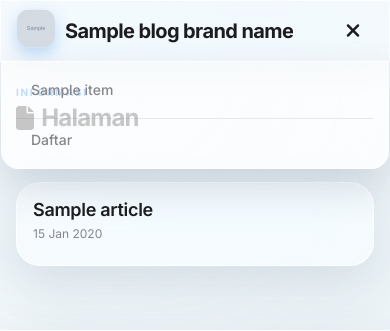
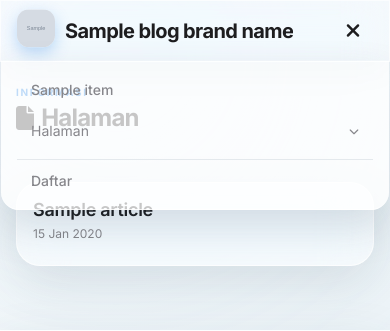
Before and after one commit to hyuwafi40/gsx, a Django app: template blog/templates/blog/page/list.html in a window 390 px wide, after a click that opens the changed part. Shown: the top 331 px of the page. Run offline with Django 5.2, Linux system fonts and the light colour scheme; the template is opened without the code that fills it: most values are stand-ins (such as "Sample title", 1, 10 or a date in 2020); grey boxes marked "Sample" are stand-in pictures.

Commit message:
optimasi navbar blog

```diff
--- a/blog/navbar.py
+++ b/blog/navbar.py
@@ -47,8 +47,9 @@ def get_navbar_context(request):
     ]
 
     pages = Page.objects.filter(status="published").order_by("title")
+    page_items = []
     for page in pages:
-        menu_items.append(
+        page_items.append(
             {
                 "label": page.title,
                 "url": reverse("blog:page_detail", args=[page.slug]),
@@ -59,6 +60,8 @@ def get_navbar_context(request):
 
     return {
         "blog_nav_items": menu_items,
+        "blog_page_items": page_items,
+        "blog_pages_active": any(item["active"] for item in page_items),
         "blog_brand_name": brand.name,
         "blog_brand_logo": brand.logo,
         "blog_registration_url": "https://forms.gle/qfS3iRQF8cXBVgEm8",
--- a/blog/templates/blog/base/navbar.html
+++ b/blog/templates/blog/base/navbar.html
@@ -17,6 +17,23 @@
                    {% if item.active %}aria-current="page"{% endif %}
                    {% if item.external %}target="_blank" rel="noopener noreferrer"{% endif %}>{{ item.label }}</a>
             {% endfor %}
+            {% if blog_page_items %}
+                <div class="blog-nav-dropdown {% if blog_pages_active %}active{% endif %}">
+                    <button type="button"
+                            class="blog-nav-link blog-nav-dropdown-toggle"
+                            aria-expanded="false"
+                            aria-controls="blogPagesMenu">
+                        Halaman <i class="fa-solid fa-chevron-down" aria-hidden="true"></i>
+                    </button>
+                    <div class="blog-nav-dropdown-menu" id="blogPagesMenu">
+                        {% for item in blog_page_items %}
+                            <a href="{{ item.url }}"
+                               class="blog-nav-link {% if item.active %}active{% endif %}"
+                               {% if item.active %}aria-current="page"{% endif %}>{{ item.label }}</a>
+                        {% endfor %}
+                    </div>
+                </div>
+            {% endif %}
             <a href="{{ blog_registration_url }}"
                class="blog-nav-mobile-action blog-nav-link"
                target="_blank"
--- a/static/css/blog.css
+++ b/static/css/blog.css
@@ -237,13 +237,15 @@ body::after {
 }
 
 .blog-nav-link:hover,
-.blog-nav-link.active {
+.blog-nav-link.active,
+.blog-nav-dropdown.active>.blog-nav-dropdown-toggle {
     color: var(--primary);
     background: rgba(255, 255, 255, 0.85);
     box-shadow: 0 4px 14px rgba(0, 0, 0, 0.03);
 }
 
 .blog-nav-link:focus-visible,
+.blog-nav-dropdown-toggle:focus-visible,
 .blog-btn:focus-visible,
 .blog-nav-toggle:focus-visible,
 .blog-footer-link:focus-visible,
@@ -254,6 +256,64 @@ body::after {
 
 .blog-nav-mobile-action {
     display: none;
+}
+
+.blog-nav-dropdown {
+    position: relative;
+}
+
+.blog-nav-dropdown-toggle {
+    display: inline-flex;
+    align-items: center;
+    gap: 8px;
+    border: 0;
+    background: transparent;
+    cursor: pointer;
+    font: inherit;
+}
+
+.blog-nav-dropdown-toggle i {
+    font-size: 10px;
+    transition: transform 0.3s var(--ease-ios);
+}
+
+.blog-nav-dropdown:hover .blog-nav-dropdown-toggle i,
+.blog-nav-dropdown:focus-within .blog-nav-dropdown-toggle i,
+.blog-nav-dropdown.open .blog-nav-dropdown-toggle i {
+    transform: rotate(180deg);
+}
+
+.blog-nav-dropdown-menu {
+    position: absolute;
+    top: calc(100% + 8px);
+    right: 0;
+    z-index: 100;
+    display: flex;
+    flex-direction: column;
+    min-width: 190px;
+    padding: 8px;
+    border: 1px solid var(--glass-border);
+    border-radius: var(--rad-md);
+    background: rgba(255, 255, 255, 0.92);
+    -webkit-backdrop-filter: blur(20px) saturate(180%);
+    backdrop-filter: blur(20px) saturate(180%);
+    box-shadow: var(--glass-shadow);
+    opacity: 0;
+    pointer-events: none;
+    transform: translateY(-6px);
+    transition: opacity 0.2s var(--ease-ios), transform 0.2s var(--ease-ios);
+}
+
+.blog-nav-dropdown:hover .blog-nav-dropdown-menu,
+.blog-nav-dropdown:focus-within .blog-nav-dropdown-menu,
+.blog-nav-dropdown.open .blog-nav-dropdown-menu {
+    opacity: 1;
+    pointer-events: auto;
+    transform: translateY(0);
+}
+
+.blog-nav-dropdown-menu .blog-nav-link {
+    white-space: nowrap;
 }
 
 .blog-btn {
@@ -1625,6 +1685,38 @@ body::after {
         padding-top: 12px;
     }
 
+    .blog-nav-dropdown {
+        width: 100%;
+    }
+
+    .blog-nav-dropdown-toggle {
+        width: 100%;
+        justify-content: space-between;
+        text-align: left;
+    }
+
+    .blog-nav-dropdown-menu {
+        position: static;
+        min-width: 0;
+        padding: 0 0 0 12px;
+        border: 0;
+        border-radius: 0;
+        background: transparent;
+        box-shadow: none;
+        opacity: 1;
+        pointer-events: auto;
+        transform: none;
+        display: none;
+    }
+
+    .blog-nav-dropdown.open .blog-nav-dropdown-menu {
+        display: flex;
+    }
+
+    .blog-nav-dropdown-menu .blog-nav-link {
+        width: 100%;
+    }
+
     .blog-nav-actions {
         display: none;
     }
--- a/static/js/blog.js
+++ b/static/js/blog.js
@@ -6,14 +6,34 @@ document.addEventListener("DOMContentLoaded", () => {
 
     if (toggle && navLinks) {
         const icon = toggle.querySelector("i");
+        const dropdowns = navLinks.querySelectorAll(".blog-nav-dropdown");
 
         const closeNavigation = (restoreFocus = false) => {
             navLinks.classList.remove("open");
             toggle.setAttribute("aria-expanded", "false");
             toggle.setAttribute("aria-label", "Buka navigasi");
             icon?.classList.replace("fa-xmark", "fa-bars");
+            dropdowns.forEach((dropdown) => {
+                dropdown.classList.remove("open");
+                dropdown.querySelector(".blog-nav-dropdown-toggle")?.setAttribute("aria-expanded", "false");
+            });
             if (restoreFocus) toggle.focus();
         };
+
+        dropdowns.forEach((dropdown) => {
+            const dropdownToggle = dropdown.querySelector(".blog-nav-dropdown-toggle");
+            if (!dropdownToggle) return;
+
+            dropdownToggle.addEventListener("click", () => {
+                const isOpen = dropdown.classList.toggle("open");
+                dropdowns.forEach((otherDropdown) => {
+                    if (otherDropdown === dropdown) return;
+                    otherDropdown.classList.remove("open");
+                    otherDropdown.querySelector(".blog-nav-dropdown-toggle")?.setAttribute("aria-expanded", "false");
+                });
+                dropdownToggle.setAttribute("aria-expanded", String(isOpen));
+            });
+        });
 
         toggle.addEventListener("click", () => {
             const isOpen = navLinks.classList.toggle("open");
@@ -29,6 +49,13 @@ document.addEventListener("DOMContentLoaded", () => {
 
         navLinks.addEventListener("keydown", (event) => {
             if (event.key !== "Escape") return;
+            const openDropdown = navLinks.querySelector(".blog-nav-dropdown.open");
+            if (openDropdown) {
+                openDropdown.classList.remove("open");
+                openDropdown.querySelector(".blog-nav-dropdown-toggle")?.setAttribute("aria-expanded", "false");
+                openDropdown.querySelector(".blog-nav-dropdown-toggle")?.focus();
+                return;
+            }
             closeNavigation(true);
         });
 
```
